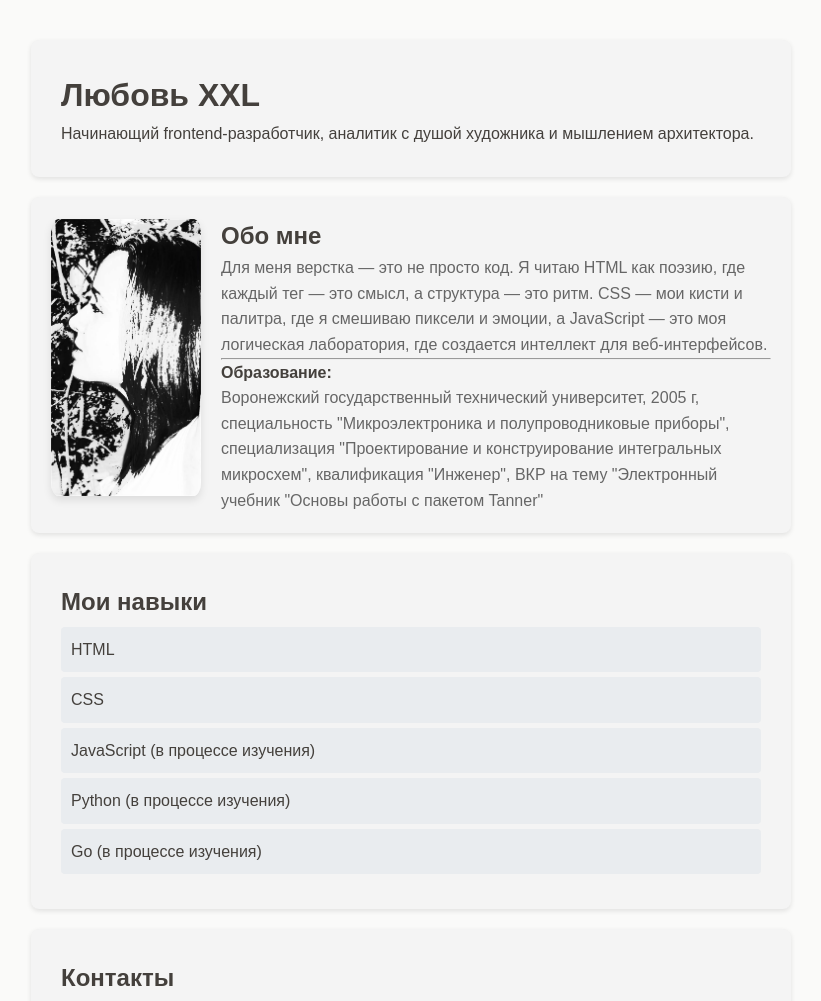
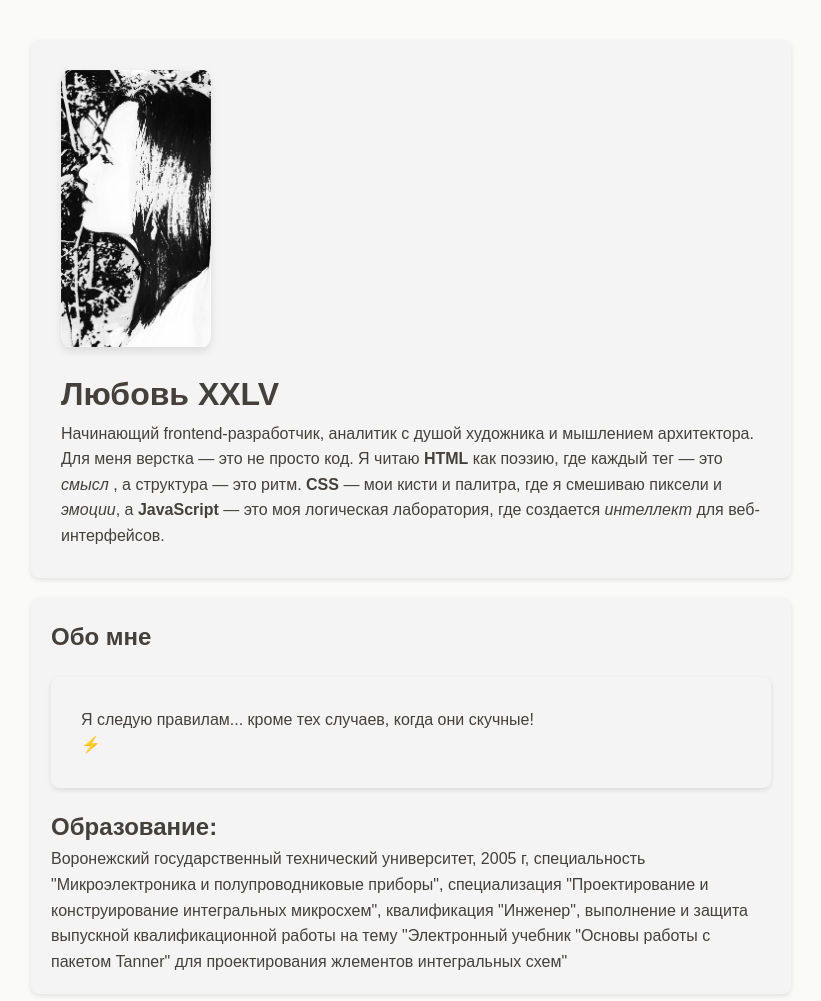
Before and after one commit to pozitifaJKS/Vizitka, a plain HTML site: page index.html in a window 1280 px wide. Shown: the top 1001 px of the page, without its empty margins (229-1050 px from the left). Drawn offline with Linux system fonts and the light colour scheme.

Commit message:
Update index.html

```diff
--- a/index.html
+++ b/index.html
@@ -10,26 +10,40 @@
 
 <body>
     <!-- Здесь будет содержимое страницы -->
-    <header class="header">
-
-        <h1>Любовь XXL</h1>
-        <p>Начинающий frontend-разработчик, аналитик с душой художника и мышлением архитектора.</p>
+    <header class="header flex1">
+        <img src="moe_foto.jpg" alt="мое фото" width="150" class="avatar">
+        <h1 class="esthetic-rebel-title">Любовь XXLV</h1>
+        <p>Начинающий frontend-разработчик, аналитик с душой художника и мышлением архитектора. Для меня верстка — это
+            не просто код. Я читаю <strong>HTML</strong> как поэзию, где каждый тег — это <em>смысл</em> ,
+            а структура — это ритм. <strong>CSS</strong> — мои кисти и палитра, где я смешиваю
+            пиксели и <em>эмоции</em>, а
+            <strong>JavaScript</strong> — это моя логическая лаборатория, где создается <em>интеллект</em> для
+            веб-интерфейсов.
+        </p>
 
     </header>
 
+
     <section class="about" id="about">
-        <img src="moe_foto.jpg" alt="мое фото" width="150" class="avatar">
         <div class="about_text">
-            <h2>Обо мне</h2>
-            <p>Для меня верстка — это не просто код. Я читаю HTML как поэзию, где каждый тег — это смысл, а структура —
-                это
-                ритм. CSS — мои кисти и палитра, где я смешиваю пиксели и эмоции, а JavaScript — это моя логическая
-                лаборатория, где создается интеллект для веб-интерфейсов.</p>
-            <hr aria-hidden="true"> <!-- Для скринридеров -->
-            <h4>Образование:</h4>
-            <p>Воронежский государственный технический университет, 2005 г, специальность "Микроэлектроника
-                и полупроводниковые приборы", специализация "Проектирование и конструирование интегральных микросхем",
-                квалификация "Инженер", ВКР на тему "Электронный учебник "Основы работы с пакетом Tanner"</p>
+            <h2 class="rebel-subtitle">Обо мне</h2>
+
+
+            <section class="credo-section">
+                <div class="credo-container">
+                    <blockquote class="esthetic-credo">
+                        <span class="credo-text">Я следую правилам...</span>
+                        <span class="rebel-text">кроме тех случаев, когда они скучные!</span>
+                        <div class="credo-decoration">⚡</div>
+                    </blockquote>
+                </div>
+            </section>
+            <p>
+            <h2 class="rebel-subtitle">Образование:</h2> Воронежский государственный технический университет, 2005 г,
+            специальность "Микроэлектроника
+            и полупроводниковые приборы", специализация "Проектирование и конструирование интегральных микросхем",
+            квалификация "Инженер", выполнение и защита выпускной квалификационной работы на тему "Электронный
+            учебник "Основы работы с пакетом Tanner" для проектирования жлементов интегральных схем" </p>
         </div>
     </section>
 
@@ -48,10 +62,10 @@
 
     <footer>
         <h2>Контакты</h2>
+        <hr class="rebel-divider">
         <p>E-mail: anitalu@bk.ru</p>
         <p>Github: https://github.com/pozitifaJKS</p>
     </footer>
 </body>
 
-
 </html>
```
